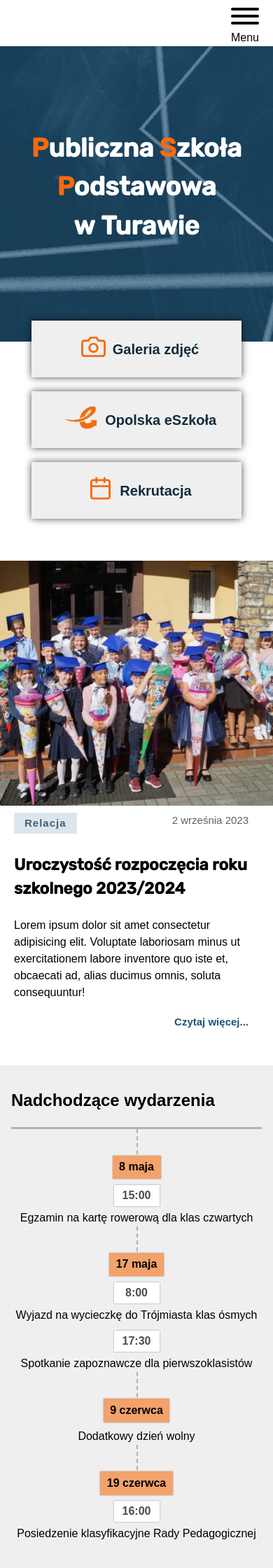
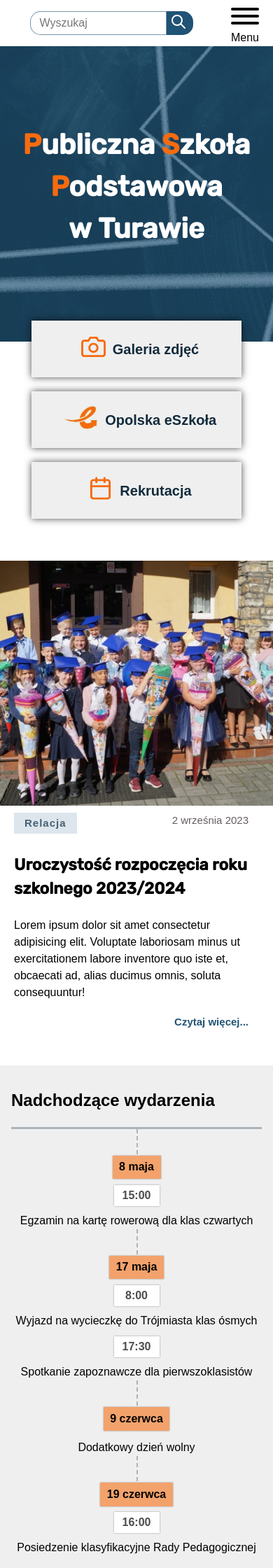
Before and after one commit to treflina/school, a Django app: template school/templates/home/home_page.html in a window 390 px wide. Shown: the top 2240 px of the page at 70% size. Run offline with Django 4.2, Linux system fonts and the light colour scheme; the template is opened without the code that fills it, so the values that code supplies are empty; style sheets or scripts are compiled from the project's sources; parts of the project's set-up code (start-up, migrations or seed data) failed here and were passed over; some web fonts are replaced.

Commit message:
search form on mobiles

```diff
--- a/school/static/css/styles.css
+++ b/school/static/css/styles.css
@@ -38,8 +38,8 @@ body {
   display: flex;
   width: 30rem;
   margin-left: auto;
-  margin-right: 2em;
-  padding: 1em 0 0.5em 0;
+  margin-right: 1em;
+  padding: 0.5em 0 0.5em 0;
 }
 .nav__search-input, .nav__search-btn {
   border: 1px solid rgba(32, 83, 117, 0.6);
@@ -47,6 +47,7 @@ body {
 }
 .nav__search-input {
   flex-grow: 2;
+  width: 50vw;
   padding: 0.25em 0.5em 0.25em 0.75em;
   border-radius: 15px 0 0 15px;
 }
@@ -403,6 +404,7 @@ body {
 }
 .posts__categories {
   display: flex;
+  flex-wrap: wrap;
   margin: 1em 1em 0;
   padding-bottom: 0.5em;
   border-top: 1px solid rgba(0, 0, 0, 0.4);
@@ -568,7 +570,6 @@ body {
   .hamburger {
     display: block;
     position: relative;
-    margin-left: auto;
     margin-right: 1rem;
     padding-bottom: 0;
     font-size: 1.6rem;
@@ -584,13 +585,22 @@ body {
     color: black;
   }
   .nav {
+    flex-wrap: wrap-reverse;
+    justify-content: flex-end;
     max-width: 100%;
     min-height: 6.6rem;
   }
-  .nav__list, .nav__search {
+  .nav__search {
+    width: -moz-min-content;
+    width: min-content;
+    max-width: 300px;
+    margin-right: 0.5em;
+    margin: 0 auto;
+  }
+  .nav__list {
     display: none;
   }
-  .nav__list--active, .nav__search--active {
+  .nav__list--active {
     position: absolute;
     top: 0;
     left: 0;
@@ -658,7 +668,7 @@ body {
     margin-top: -20px;
   }
   .header__text h1 {
-    font-size: 3.7rem;
+    font-size: 4rem;
   }
   .header__links {
     margin-top: -40px;
@@ -671,6 +681,10 @@ body {
   }
   .posts__linktoall {
     margin-right: 0.5em;
+  }
+  .posts__linktoall span {
+    padding-right: 0.5em;
+    text-align: right;
   }
 }
 @media (max-width: 400px) {
@@ -752,6 +766,9 @@ body {
   box-shadow: 0 0 2px rgba(0, 0, 0, 0.4);
   font-weight: bold;
 }
+.event__details-text {
+  margin-top: 0.25em;
+}
 
 @media (min-width: 62em) {
   .events__timeline {
--- a/school/templates/home/home_page.html
+++ b/school/templates/home/home_page.html
@@ -70,8 +70,8 @@
         <form class="nav__search" action="" method="get">
             <label for="txtSearch" class="screenReaderOnly">Szukaj: </label>
             <input id="txtSearch" type="text" placeholder="Wyszukaj" class="nav__search-input" />
-            <button id="btnSearch" type="submit" class="nav__search-btn"><img src="{% static '/img/search.svg' %}"
-                    alt="Szukaj" title="Szukaj"></button>
+            <button id="btnSearch" type="submit" class="nav__search-btn"><img src="{% static '/img/search.svg' %}" alt="Szukaj"
+                    title="Szukaj"></button>
         </form>
         <button class="hamburger hamburger--spring" type="button">
             <span class="hamburger-box" role="presentation"><span class="hamburger-inner" role="presentation"></span></span>
--- a/src/sass/styles.scss
+++ b/src/sass/styles.scss
@@ -38,8 +38,8 @@ body {
     display: flex;
     width: 30rem;
     margin-left: auto;
-    margin-right: 2em;
-    padding: 1em 0 .5em 0;
+    margin-right: 1em;
+    padding: .5em 0 .5em 0;
 
     &-input,
     &-btn {
@@ -50,6 +50,7 @@ body {
 
     &-input {
         flex-grow: 2;
+        width: 50vw;
         padding: .25em .5em .25em .75em;
         border-radius: 15px 0 0 15px;
 
@@ -509,6 +510,7 @@ body {
 
     &__categories {
         display: flex;
+        flex-wrap: wrap;
         margin: 1em 1em 0;
         padding-bottom: .5em;
         border-top: 1px solid rgba(0, 0, 0, .4);
@@ -720,7 +722,7 @@ body {
     .hamburger {
         display: block;
         position: relative;
-        margin-left: auto;
+        // margin-left: auto;
         margin-right: 1rem;
         padding-bottom: 0;
         font-size: 1.6rem;
@@ -741,16 +743,21 @@ body {
     }
 
     .nav {
-        // position: relative;
-        // top: 0;
-        // right: 0;
-        // margin: 0 2em;
+        flex-wrap: wrap-reverse;
+        justify-content: flex-end;
         max-width: 100%;
         min-height: 6.6rem;
-        // height: min-content;
 
-        &__list,
+
         &__search {
+            width: min-content;
+            max-width: 300px;
+            margin-right: .5em;
+            margin: 0 auto;
+        }
+
+
+        &__list {
             display: none;
 
 
@@ -851,7 +858,7 @@ body {
             margin-top: -20px;
 
             h1 {
-                font-size: 3.7rem;
+                font-size: 4rem;
             }
         }
 
@@ -872,7 +879,11 @@ body {
     .posts {
         &__linktoall {
             margin-right: .5em;
-            // margin-left: .5em;
+
+            span {
+                padding-right: .5em;
+                text-align: right;
+            }
         }
     }
 }
@@ -905,8 +916,8 @@ body {
 
 ////////////////////////////////////////
 .heading-secondary {
-text-align: left;
-margin-bottom: 2rem;
+    text-align: left;
+    margin-bottom: 2rem;
 }
 
 
@@ -977,6 +988,10 @@ margin-bottom: 2rem;
             font-weight: bold;
         }
 
+        &-text {
+            margin-top: .25em;
+        }
+
     }
 }
 
```
Also changed, not shown: school/static/css/styles.min.css.
